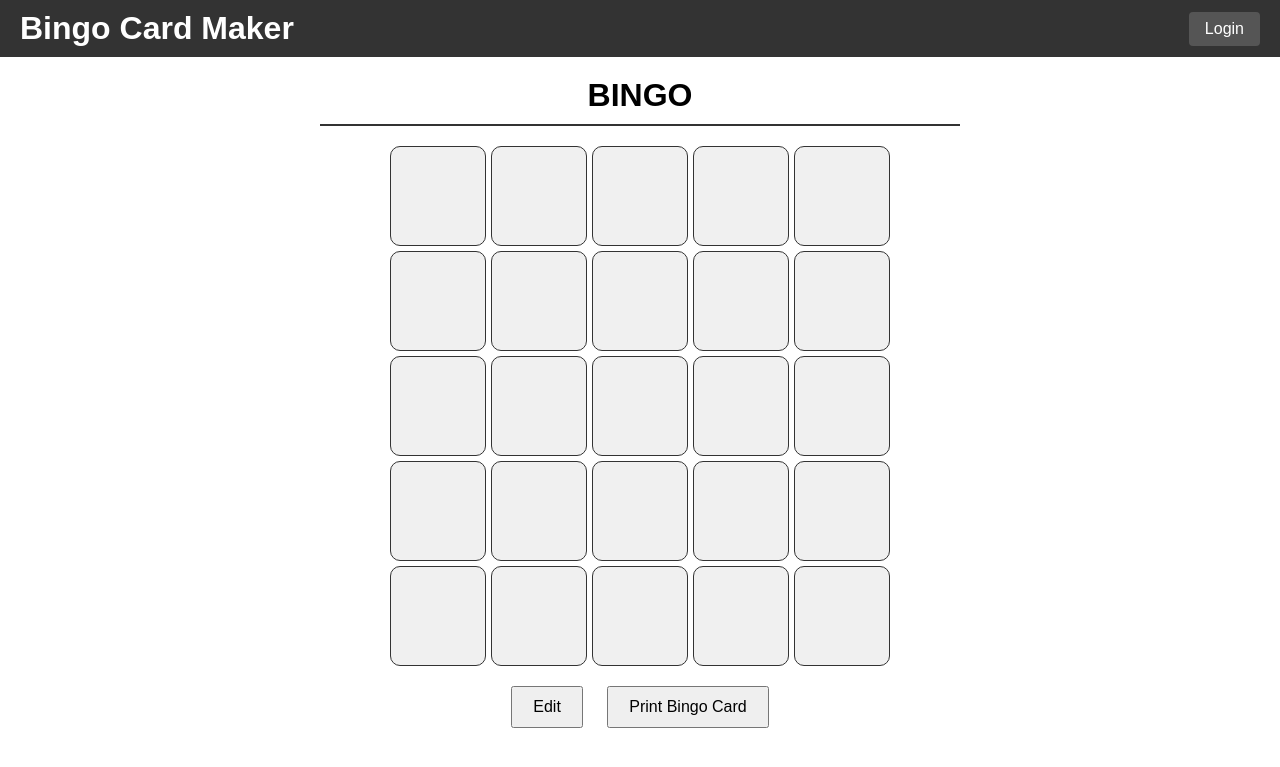
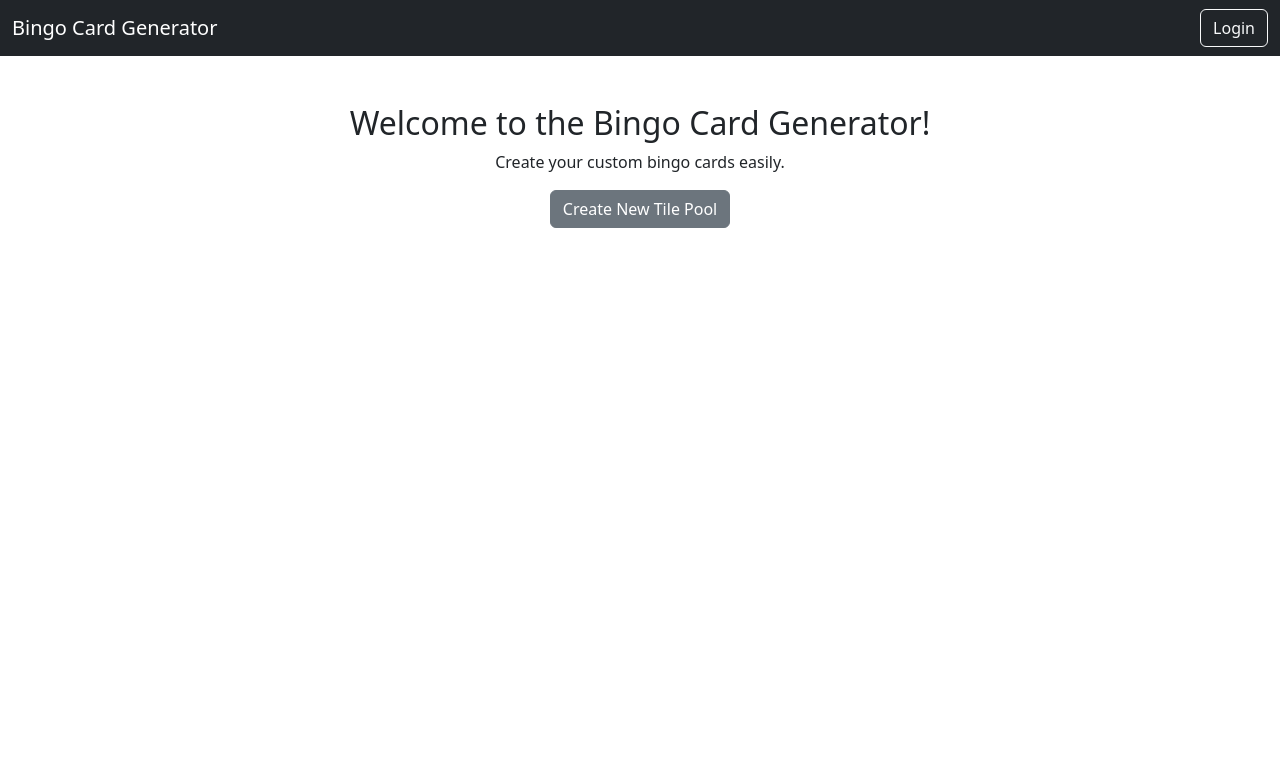
Before and after one commit to jpappel/BingoMaker, a Flask app: page / in a window 1280 px wide. Shown: the top 767 px of the page. Run offline with Flask 3, Linux system fonts and the light colour scheme; parts of the project's set-up code (start-up, migrations or seed data) failed here and were passed over; some libraries are stand-ins or nearby versions.

Commit message:
Api implementation (#35)
* fix tiles and webpage issues

* add api endpoints for post and fetch & setup for demo

* fix bingo board and full get and fetch implementation

* Add naming for saved cards and temp removal of tilesets page for demo

```diff
--- a/src/app/app.py
+++ b/src/app/app.py
@@ -17,6 +17,10 @@ def create_app(config: type[Config] = LocalDiskConfig) -> Flask:
     @app.route("/")
     def index():
         return render_template("index.html")
+
+    @app.route("/tilesets")
+    def tilesets():
+        return render_template("tilesets.html")
 
     app.register_blueprint(tilepool_routes.bp)
     app.register_blueprint(image_routes.bp)
--- a/src/app/static/script.js
+++ b/src/app/static/script.js
@@ -1,109 +1,408 @@
-// Generate the bingo card on page load with random numbers,
-fetchBingoCard();
+// script.js
 
-// Event listener for the "Edit" button
-document.getElementById('edit-btn').addEventListener('click', openModal);
-
-// Event listener for the "Save" button in the modal
-document.getElementById('save-btn').addEventListener('click', saveWords);
-
-// Event listener for closing the modal
-document.getElementById('close-modal').addEventListener('click', closeModal);
-
-// Event listener for clicking outside the modal content to close it
-window.addEventListener('click', outsideClick);
-
-// Event listener for the "Print" button
-document.getElementById('print-btn').addEventListener('click', () => {
-  window.print();
-});
+let savedCardsModal;
+let createTilesetModal;
+let editModal;
+let currentTilePoolName = null;
 
 
-function fetchBingoCard() {
-  console.log("Fetching Bingo Card");
-  fetch(`/api/v1/bingocard/${Math.floor(Math.random() * 1000)}`)
-  .then(response => response.json())
-  .then(data => {
-    // get data.tiles, and only content from each tile
-    return data.tiles.map(tile => tile.content);
-  })
-  .then (data => {console.log(data); return data;})
-  .then (data => generateBingoCard(data));
+(function () {
+  // Wait for the DOM to fully load before running scripts
+  document.addEventListener('DOMContentLoaded', async () => {
+    await initPage();
+
+    // Initialize Bootstrap modals
+    const createTilesetModalElement = document.getElementById('createTilesetModal');
+    if (createTilesetModalElement) {
+      createTilesetModal = new bootstrap.Modal(createTilesetModalElement);
+    }
+
+    const editModalElement = document.getElementById('modal');
+    if (editModalElement) {
+      editModal = new bootstrap.Modal(editModalElement);
+    }
+
+    const savedCardsModalElement = document.getElementById('saved-cards-modal');
+    if (savedCardsModalElement) {
+      savedCardsModal = new bootstrap.Modal(savedCardsModalElement);
+    }
+    const createBtn = document.getElementById('create-btn');
+    if (createBtn) {
+      createBtn.addEventListener('click', () => {
+        editModal.show();
+      });
+    }
+    const editBtn = document.getElementById('edit-btn');
+    if (editBtn) {
+      editBtn.addEventListener('click', () => {
+        editModal.show();
+      });
+    }
+    const saveBtn = document.getElementById('save-btn');
+    if (saveBtn) {
+      saveBtn.addEventListener('click', () => {
+        saveWords();
+        editModal.hide();
+      });
+    }
+    const createTilesetForm = document.getElementById('createTilesetForm');
+    if (createTilesetForm) {
+      createTilesetForm.addEventListener('submit', async (event) => {
+        event.preventDefault();
+
+        const tilesetName = document.getElementById('tileset-name').value.trim();
+        const tilesetTiles = document.getElementById('tileset-tiles').value.trim();
+
+        if (!tilesetName || !tilesetTiles) {
+          alert('Please provide a name and tiles for the tile pool.');
+          return;
+        }
+
+        const tiles = tilesetTiles
+          .split('\n')
+          .map(tile => tile.trim())
+          .filter(tile => tile !== '');
+
+        if (tiles.length < 24) {
+          alert('Please enter at least 24 tiles.');
+          return;
+        }
+
+        const newTilePool = {
+          name: tilesetName,
+          tiles: tiles.map(tile => ({ type: 'text', content: tile, tags: [] })),
+          free_tile: {
+            type: 'text',
+            content: 'FREE',
+            tags: []
+          }
+        };
+        await createNewTileset(newTilePool);
+        createTilesetModal.hide();
+      });
+    }
+
+    const printBtn = document.getElementById('print-btn');
+    if (printBtn) {
+      printBtn.addEventListener('click', () => {
+        window.print();
+      });
+    }
+
+    const viewSavedBtn = document.getElementById('view-saved-btn');
+    if (viewSavedBtn) {
+      viewSavedBtn.addEventListener('click', () => {
+        displaySavedCards();
+        savedCardsModal.show();
+      });
+    }
+    const saveCardBtn = document.getElementById('save-card-btn');
+    if (saveCardBtn) {
+      saveCardBtn.addEventListener('click', () => {
+        saveCurrentBingoCard();
+      });
+    }
+
+    const bingoBoard = document.getElementById('bingo-board');
+    if (bingoBoard) {
+      bingoBoard.addEventListener('click', (event) => {
+        const cell = event.target;
+        if (cell.classList.contains('bingo-cell')) {
+          cell.classList.toggle('marked');
+          checkBingoWin();
+        }
+      });
+    }
+  });
+
+  function generateBingoCard(data) {
+    const bingoBoard = document.getElementById('bingo-board');
+    bingoBoard.innerHTML = ''; // Clear previous cells
+
+    let grid = [];
+
+    if (Array.isArray(data)) {
+        // Input is an array of words
+        let words = data.slice(0, 24);
+        words.splice(12, 0, 'FREE'); // Insert 'FREE' at the center
+        grid = words.map((word) => ({ content: word }));
+    } else if (data && Array.isArray(data.tiles)) {
+        grid = data.tiles;
+    } else if (data && Array.isArray(data.grid)) {
+        grid = data.grid;
+    } else {
+        console.error('Invalid input for generateBingoCard');
+        return;
+    }
+
+    // Generate the bingo board
+    grid.forEach((tile, index) => {
+        const cell = document.createElement('div');
+        cell.className = 'col bingo-cell';
+        cell.textContent = tile.content || tile; // Handle both object and string types
+
+        if (tile.content === 'FREE' || tile === 'FREE') {
+            cell.classList.add('free-cell', 'marked');
+        }
+
+        bingoBoard.appendChild(cell);
+    });
+
+    showBingoSection();
 }
 
-// generates bingo card with random numbers at startup and
-function generateBingoCard(words = []) {
-  const bingoCells = document.querySelectorAll('.bingo-cell');
 
-  let items = [];
+  // Function to save words from the modal input and update the bingo card
+  function saveWords() {
+    const inputText = document.getElementById('create-card-input').value.trim();
+    if (inputText !== '') {
+      const words = inputText
+        .split('\n')
+        .map((word) => word.trim())
+        .filter((word) => word !== '');
 
-  if (words.length > 0) {
-    items = words;
-  } else {
-    // Default numbers 1-75
-    items = Array.from({ length: 75 }, (_, i) => i + 1).map(String);
+      if (words.length < 24) {
+        alert('Please enter at least 24 words.');
+        return;
+      }
+
+      currentTilePoolName = null; // Clear tile pool name
+      generateBingoCard(words);
+    } else {
+      // If input is empty, fetch a random bingo card
+      fetchBingoCard();
+    }
+    document.getElementById('create-card-input').value = ''; // Clear the input
   }
 
-  // Shuffle and select 24 items (excluding the center "FREE" cell)
-  items = shuffleArray(items).slice(0, 24);
 
-  // Update cells with items
-  bingoCells.forEach((cell, index) => {
-    // Set center cell as "FREE" , will add an option to change it to a random word later
-    if (index === 12) { // Cell 13 (center cell)
-      cell.textContent = 'FREE';
-    } else {
-      // Adjust index to skip the center cell when assigning items
-      const itemIndex = index < 12 ? index : index - 1;
-      cell.textContent = items[itemIndex];
+  // Function to show the bingo section and hide the welcome section
+  function showBingoSection() {
+    const welcomeSection = document.getElementById('welcome-section');
+    if (welcomeSection) {
+      welcomeSection.style.display = 'none';
+    }
+    const bingoSection = document.getElementById('bingo-section');
+    if (bingoSection) {
+      bingoSection.style.display = 'block';
+    }
+  }
+
+  function saveCurrentBingoCard() {
+    const bingoCells = document.querySelectorAll('.bingo-cell');
+    const cardData = Array.from(bingoCells, (cell) => cell.textContent);
+
+    // Prompt the user for a card name
+    let cardName = prompt('Enter a name for this bingo card:');
+    if (!cardName) {
+      // If the user cancels or doesn't enter a name, use a default name
+      cardName = 'Untitled Card';
     }
 
-    // Remove previous event listeners to prevent duplication
-    const newCell = cell.cloneNode(true);
-    cell.parentNode.replaceChild(newCell, cell);
-  });
+    // Get existing saved cards from localStorage
+    let savedCards = JSON.parse(localStorage.getItem('savedBingoCards')) || [];
 
-  // Re-select cells to add event listeners
-  document.querySelectorAll('.bingo-cell').forEach(cell => {
-    cell.addEventListener('click', () => {
-      cell.classList.toggle('marked');
+    // Implement a limit on the number of saved cards
+    const maxCards = 50;
+    if (savedCards.length >= maxCards) {
+      savedCards.shift(); // Remove the oldest card
+    }
+
+    // Save the new card with its name
+    savedCards.push({
+      name: cardName,
+      data: cardData
     });
-  });
-}
+    localStorage.setItem('savedBingoCards', JSON.stringify(savedCards));
 
-// Function to shuffle an array
-function shuffleArray(array) {
-  return array.sort(() => Math.random() - 0.5);
-}
+    alert(`Bingo card "${cardName}" saved successfully!`);
+  }
 
-// Function to open the modal dialog
-function openModal() {
-  document.getElementById('modal').style.display = 'block';
-}
 
-// Function to close the modal dialog
-function closeModal() {
-  document.getElementById('modal').style.display = 'none';
-}
 
-// Function to handle clicks outside the modal content
-function outsideClick(event) {
-  if (event.target == document.getElementById('modal')) {
-    closeModal();
+  function displaySavedCards() {
+    const savedCardsList = document.getElementById('saved-cards-list');
+    if (!savedCardsList) return;
+    savedCardsList.innerHTML = ''; // Clear previous list
+
+    let savedCards = JSON.parse(localStorage.getItem('savedBingoCards')) || [];
+
+    if (savedCards.length === 0) {
+      savedCardsList.innerHTML = '<li class="list-group-item">No saved bingo cards.</li>';
+      return;
+    }
+
+    savedCards.forEach((card, index) => {
+      const cardName = card.name || `Bingo Card ${index + 1}`; // Use card name or default
+
+      const listItem = document.createElement('li');
+      listItem.textContent = cardName;
+      listItem.classList.add('list-group-item');
+      listItem.style.cursor = 'pointer';
+      listItem.addEventListener('click', () => {
+        loadBingoCard(card);
+        savedCardsModal.hide();
+        showBingoSection();
+      });
+      savedCardsList.appendChild(listItem);
+    });
   }
-}
 
-// Function to save words from the modal input and update the bingo card
-function saveWords() {
-  const inputText = document.getElementById('modal-input').value.trim();
-  if (inputText !== '') {
-    // Split input by new lines and trim each word
-    const words = inputText.split('\n').map(word => word.trim()).filter(word => word !== '');
-    generateBingoCard(words);
-  } else {
-    // If input is empty, generate with random numbers
-    generateBingoCard();
+
+  function loadBingoCard(card) {
+    const cardData = card.data || card; // Handle both new and old formats
+    const grid = cardData.map((content) => ({ content }));
+    generateBingoCard({ tiles: grid }); // Generate the bingo board with the loaded card data
+
+    // Set currentTilePoolName if available
+    currentTilePoolName = card.name || null;
   }
-  closeModal();
-  document.getElementById('modal-input').value = ''; // Clear the input
-}
+
+
+  async function initPage() {
+    // Show the welcome section and hide the bingo section
+    const welcomeSection = document.getElementById('welcome-section');
+    if (welcomeSection) {
+      welcomeSection.style.display = 'block';
+    }
+    const bingoSection = document.getElementById('bingo-section');
+    if (bingoSection) {
+      bingoSection.style.display = 'none';
+    }
+
+    currentTilePoolName = null; // Clear the tile pool name
+
+    // Fetch list of tile pools to get a default tilepoolId
+    let defaultTilepoolId = 'nouns'; // default to 'nouns'
+
+    try {
+      const response = await fetch('/tilepools');
+      if (!response.ok) {
+        throw new Error('Failed to fetch tile pools');
+      }
+      const tilepools = await response.json();
+      if (tilepools.length > 0) {
+        defaultTilepoolId = tilepools[0].id;
+      }
+    } catch (error) {
+      console.error('Error:', error);
+      // Use default 'nouns' if fetching tile pools fails
+    }
+
+    // Store defaultTilepoolId for use in fetchBingoCard
+    window.defaultTilepoolId = defaultTilepoolId;
+  }
+
+  function checkBingoWin() {
+    const bingoCells = document.querySelectorAll('.bingo-cell');
+    const size = 5; // Assuming a 5x5 bingo grid
+    let cellArray = [];
+
+    for (let i = 0; i < size; i++) {
+      cellArray[i] = [];
+      for (let j = 0; j < size; j++) {
+        const index = i * size + j;
+        cellArray[i][j] = bingoCells[index].classList.contains('marked');
+      }
+    }
+    for (let i = 0; i < size; i++) {
+      let rowWin = true;
+      let colWin = true;
+
+      for (let j = 0; j < size; j++) {
+        if (!cellArray[i][j]) {
+          rowWin = false;
+        }
+        if (!cellArray[j][i]) {
+          colWin = false;
+        }
+      }
+      if (rowWin || colWin) {
+        displayWinMessage();
+        return;
+      }
+    }
+    let diagWin1 = true;
+    let diagWin2 = true;
+    for (let i = 0; i < size; i++) {
+      if (!cellArray[i][i]) {
+        diagWin1 = false;
+      }
+      if (!cellArray[i][size - i - 1]) {
+        diagWin2 = false;
+      }
+    }
+
+    if (diagWin1 || diagWin2) {
+      displayWinMessage();
+      return;
+    }
+  }
+
+  function displayWinMessage() {
+    alert('BINGO! You have a winning card!');
+  }
+
+  async function fetchBingoCard(tilepoolId) {
+    tilepoolId = tilepoolId || window.defaultTilepoolId || 'nouns';
+    const size = 5;
+    const seed = Math.floor(Math.random() * 10000);
+
+    try {
+      // Fetch the tile pool to get its name
+      const tilePoolResponse = await fetch(`/tilepools/${tilepoolId}`);
+      if (!tilePoolResponse.ok) {
+        throw new Error('Failed to fetch tile pool');
+      }
+      const tilePoolData = await tilePoolResponse.json();
+      currentTilePoolName = tilePoolData.name; // Store the tile pool name
+
+      // Fetch the bingo card
+      const response = await fetch(`/bingocard/${tilepoolId}?size=${size}&seed=${seed}`);
+      if (!response.ok) {
+        throw new Error('Failed to fetch bingo card');
+      }
+      const data = await response.json();
+      generateBingoCard(data);
+    } catch (error) {
+      console.error('Error:', error);
+      alert('An error occurred while fetching the bingo card. Please try again later.');
+    }
+  }
+
+
+  // Function to create a new tile pool via the API
+  async function createNewTileset(tileset) {
+    // console log to inspect the data
+    console.log('Sending new tile pool:', tileset);
+
+    try {
+      const response = await fetch('/tilepools', {
+        method: 'POST',
+        headers: {
+          'Content-Type': 'application/json'
+        },
+        body: JSON.stringify(tileset)
+      });
+
+      if (!response.ok) {
+        const errorText = await response.text();
+        throw new Error(`Failed to create tile pool: ${response.status} ${errorText}`);
+      }
+
+      const data = await response.json();
+      alert('Tile pool created successfully!');
+      console.log('Created Tile Pool:', data);
+
+      currentTilePoolName = data.name; // Set the current tile pool name
+
+      // Generate a bingo card using the new tile pool
+      fetchBingoCard(data.id);
+    } catch (error) {
+      console.error('Error:', error);
+      alert(`Error creating tile pool: ${error.message}`);
+    }
+  }
+
+
+})();
--- a/src/app/templates/index.html
+++ b/src/app/templates/index.html
@@ -4,72 +4,129 @@
   <meta charset="UTF-8">
   <title>Bingo Card Maker</title>
   <link rel="stylesheet" href="{{ url_for('static', filename='styles.css') }}">
+  <link href="https://cdn.jsdelivr.net/npm/bootstrap@5.3.0/dist/css/bootstrap.min.css" rel="stylesheet">
+
+  <script src="https://cdn.jsdelivr.net/npm/bootstrap@5.3.0/dist/js/bootstrap.bundle.min.js"></script>
 </head>
 <body>
-  <!-- Header Bar with Login Button, will add the name to the top of card when that function is added -->
-  <header>
-    <div class="header-bar">
-      <h1>Bingo Card Maker</h1>
-      <button class="login-button">Login</button>
-    </div>
-  </header>
-  <main>
 
-    <div class="bingo-heading">
-      <h2>BINGO</h2>
-      <hr>
+    <!-- Header Bar -->
+    <nav class="navbar navbar-expand-lg navbar-dark bg-dark">
+        <div class="container-fluid">
+            <a class="navbar-brand" href="{{ url_for('index') }}">Bingo Card Generator</a>
+            <div class="navbar-nav">
+               <!-- <a class="nav-link" href="{{ url_for('tilesets') }}">Tile Sets</a> -->
+            </div>
+            <button class="btn btn-outline-light" type="button">Login</button>
+        </div>
+    </nav>
+
+    <!-- Welcome Section -->
+    <div id="welcome-section" class="text-center my-5">
+        <h2>Welcome to the Bingo Card Generator!</h2>
+        <p>Create your custom bingo cards easily.</p>
+        <!-- Added Button to Open the Create Tile Pool Modal -->
+        <button type="button" class="btn btn-secondary" data-bs-toggle="modal" data-bs-target="#createTilesetModal">Create New Tile Pool</button>
     </div>
 
-    <!-- Bingo Card Grid -->
-    <section class="bingo-card" id="bingo-card">
-      <!-- Predefined bingo grid with numbered cells, possibly will gen this with js in the future  -->
-      <div class="bingo-cell" id="cell-1"></div>
-      <div class="bingo-cell" id="cell-2"></div>
-      <div class="bingo-cell" id="cell-3"></div>
-      <div class="bingo-cell" id="cell-4"></div>
-      <div class="bingo-cell" id="cell-5"></div>
-
-      <div class="bingo-cell" id="cell-6"></div>
-      <div class="bingo-cell" id="cell-7"></div>
-      <div class="bingo-cell" id="cell-8"></div>
-      <div class="bingo-cell" id="cell-9"></div>
-      <div class="bingo-cell" id="cell-10"></div>
-
-      <div class="bingo-cell" id="cell-11"></div>
-      <div class="bingo-cell" id="cell-12"></div>
-      <div class="bingo-cell" id="cell-13"></div> <!-- Center cell -->
-      <div class="bingo-cell" id="cell-14"></div>
-      <div class="bingo-cell" id="cell-15"></div>
-
-      <div class="bingo-cell" id="cell-16"></div>
-      <div class="bingo-cell" id="cell-17"></div>
-      <div class="bingo-cell" id="cell-18"></div>
-      <div class="bingo-cell" id="cell-19"></div>
-      <div class="bingo-cell" id="cell-20"></div>
-
-      <div class="bingo-cell" id="cell-21"></div>
-      <div class="bingo-cell" id="cell-22"></div>
-      <div class="bingo-cell" id="cell-23"></div>
-      <div class="bingo-cell" id="cell-24"></div>
-      <div class="bingo-cell" id="cell-25"></div>
-    </section>
-
-    <!-- Buttons -->
-    <div class="button-container">
-      <button id="edit-btn">Edit</button>
-      <button id="print-btn">Print Bingo Card</button>
+    <!-- Create New Tile Pool Modal -->
+    <div class="modal fade" id="createTilesetModal" tabindex="-1" aria-labelledby="createTilesetModalLabel" aria-hidden="true">
+      <div class="modal-dialog">
+        <div class="modal-content">
+          <form id="createTilesetForm">
+            <!-- Modal Header -->
+            <div class="modal-header">
+              <h5 class="modal-title" id="createTilesetModalLabel">Create New Tile Pool</h5>
+              <button type="button" class="btn-close" data-bs-dismiss="modal" aria-label="Close"></button>
+            </div>
+            <!-- Modal Body -->
+            <div class="modal-body">
+              <div class="mb-3">
+                <label for="tileset-name" class="form-label">Tile Pool Name</label>
+                <input type="text" class="form-control" id="tileset-name" required placeholder="Enter tile pool name">
+              </div>
+              <div class="mb-3">
+                <label for="tileset-tiles" class="form-label">Tiles (one per line)</label>
+                <textarea class="form-control" id="tileset-tiles" rows="10" required placeholder="Enter tiles separated by new lines..."></textarea>
+              </div>
+            </div>
+            <!-- Modal Footer -->
+            <div class="modal-footer">
+              <button type="button" class="btn btn-secondary" data-bs-dismiss="modal">Cancel</button>
+              <button type="submit" class="btn btn-primary" id="create-tileset-btn">Create Tile Pool</button>
+            </div>
+          </form>
+        </div>
+      </div>
     </div>
 
-    <!-- Modal Dialog -->
-    <div id="modal" class="modal">
-      <div class="modal-content">
-        <span id="close-modal" class="close">&times;</span>
-        <h2>Edit Bingo Words</h2>
-        <textarea id="modal-input" placeholder="Enter words or numbers, one per line"></textarea>
-        <button id="save-btn">Save</button>
+    <!-- Bingo Section -->
+    <div id="bingo-section" style="display: none;">
+        <div class="text-center my-4">
+            <h2>Your Bingo Card</h2>
+            <hr class="w-50 mx-auto">
+        </div>
+
+        <!-- Button Container -->
+        <div class="d-flex justify-content-center mb-3">
+            <button id="edit-btn" class="btn btn-secondary mx-2">Edit Words</button>
+            <button id="print-btn" class="btn btn-secondary mx-2">Print</button>
+            <button id="save-card-btn" class="btn btn-secondary mx-2">Save Bingo Card</button>
+            <button id="view-saved-btn" class="btn btn-secondary mx-2">View Saved Cards</button>
+        </div>
+
+        <!-- Bingo Card -->
+        <div class="container">
+            <div id="bingo-board" class="row row-cols-5 g-2">
+                <!-- Bingo cells will be generated here by JavaScript -->
+            </div>
+        </div>
+    </div>
+
+    <!-- Edit Modal -->
+    <div id="modal" class="modal fade" tabindex="-1" aria-labelledby="editModalLabel" aria-hidden="true">
+        <div class="modal-dialog">
+          <div class="modal-content">
+            <!-- Modal Header -->
+            <div class="modal-header">
+              <h5 class="modal-title" id="editModalLabel">Edit Words</h5>
+              <button type="button" class="btn-close" data-bs-dismiss="modal" aria-label="Close"></button>
+            </div>
+            <!-- Modal Body -->
+            <div class="modal-body">
+              <textarea id="create-card-input" class="form-control" rows="8" placeholder="Enter words separated by new lines..."></textarea>
+            </div>
+            <!-- Modal Footer -->
+            <div class="modal-footer">
+              <button id="save-btn" class="btn btn-primary">Save</button>
+            </div>
+          </div>
+        </div>
+    </div>
+
+    <!-- Saved Cards Modal -->
+    <div id="saved-cards-modal" class="modal fade" tabindex="-1" aria-labelledby="savedCardsModalLabel" aria-hidden="true">
+      <div class="modal-dialog">
+        <div class="modal-content">
+          <!-- Modal Header -->
+          <div class="modal-header">
+            <h5 class="modal-title" id="savedCardsModalLabel">Saved Bingo Cards</h5>
+            <button type="button" class="btn-close" data-bs-dismiss="modal" aria-label="Close"></button>
+          </div>
+          <!-- Modal Body -->
+          <div class="modal-body">
+            <ul id="saved-cards-list" class="list-group">
+              <!-- Saved cards will be listed here -->
+            </ul>
+          </div>
+          <!-- Modal Footer -->
+          <div class="modal-footer">
+            <button type="button" class="btn btn-secondary" data-bs-dismiss="modal">Close</button>
+          </div>
+        </div>
       </div>
     </div>
-  </main>
-  <script src="{{ url_for('static', filename='script.js') }}"></script>
+
+    <script src="{{ url_for('static', filename='script.js') }}"></script>
 </body>
 </html>
```
Also changed, not shown: src/app/templates/tilessets.html (added, +47 -0 lines).
